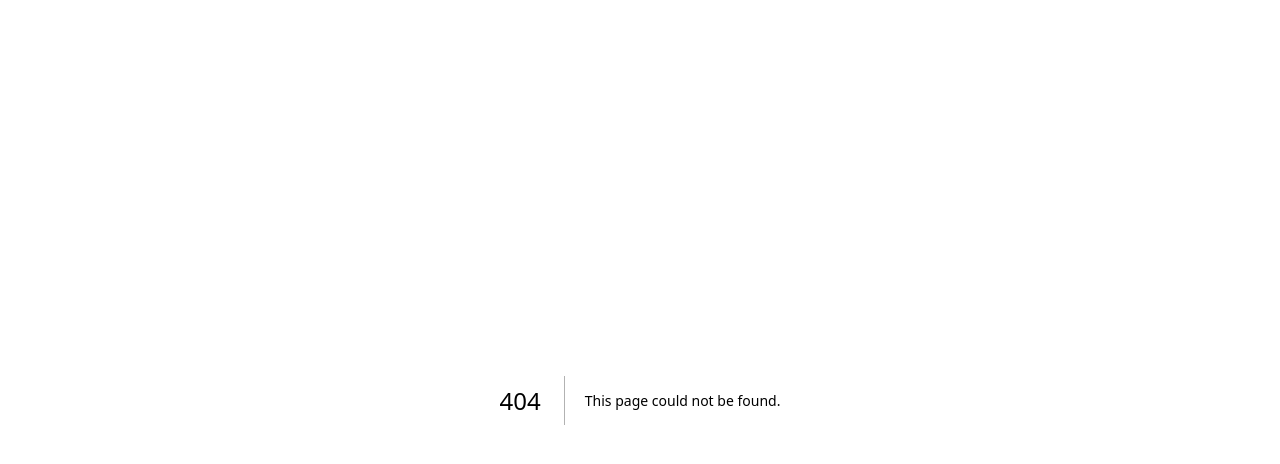
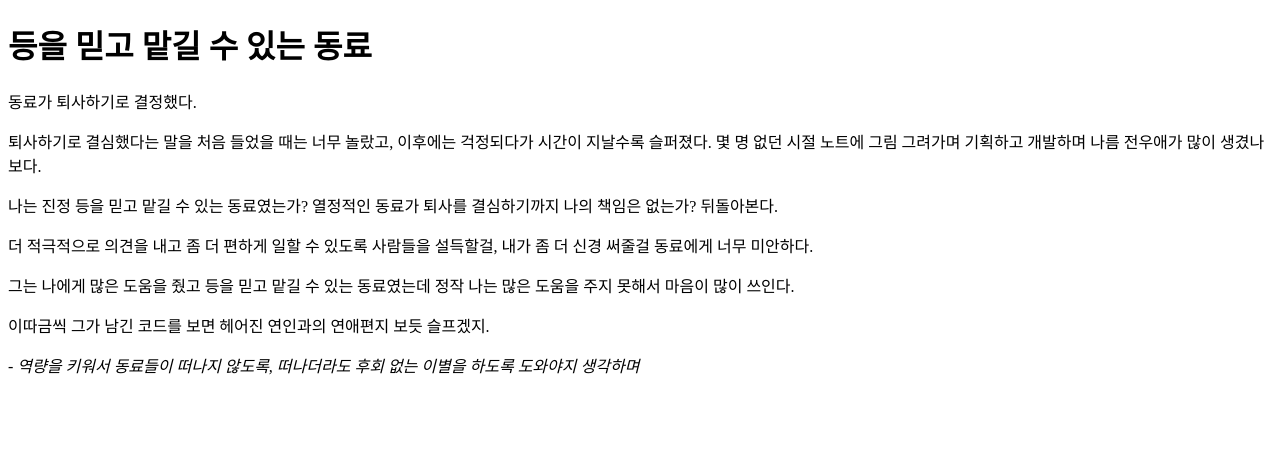
Before and after one commit to fe-dudu/fe-dudu-nextra, a Next.js app: page /inspiration/coworker in a window 1280 px wide. Before the commit this address had no page. Shown: the top 464 px of the page. Built offline with nearby package versions, Linux system fonts and the light colour scheme.

Commit message:
Docs: resume, coworker

```diff
--- a/pages/career/carbonsaurus.mdx
+++ b/pages/career/carbonsaurus.mdx
@@ -4,13 +4,17 @@
 
 상황: 3개 Application을 Monorepo 구조로 통합하여 코드 재사용성, 관리 효율성, 개발 생산성 향상 필요
 
-과제: 라이브러리 버전 관리를 일원화하고 API 타입 자동 생성 및 빌드 프로세스를 최적화
+과제: 라이브러리 버전 관리를 일원화하고 API 타입 자동 생성 및 코드 재사용성 개선
 
 행동 1: 모든 Application이 Next.js로 구축되어 있어 Turborepo를 적용함으로써 효율적인 ci, test 관리 및 빠른 적용
 
 행동 2: pnpm의 catalog 기능을 활용하여 모든 프로젝트에서 동일한 라이브러리 버전을 사용
 
 행동 3: openapi-typescript를 적용하여 API 변경 사항이 발생할 때마다 수작업 없이 최신 타입 반영
+
+행동 4: openapi-react-query를 적용하여 약 150개 이상의 API hook을 2개로 개선
+
+행동 5: 공통 UI, Util을 분리 시켜 코드 재사용성 개선
 
 결과: Frontend 코드 재사용성, 관리 효율성, 개발 생산성을 향상시켜 서비스 개발 속도 향상
 
--- a/pages/inspiration/_meta.tsx
+++ b/pages/inspiration/_meta.tsx
@@ -1,9 +1,11 @@
 export default {
+  coworker: {
+    title: '등을 믿고 맡길 수 있는 동료',
+  },
   'nonviolent-communication': {
-    title: '비폭력 대화'
+    title: '비폭력 대화',
   },
   trippy: {
     title: 'Trippy',
   },
-
 }
--- /dev/null
+++ b/pages/inspiration/coworker.mdx
@@ -0,0 +1,15 @@
+# 등을 믿고 맡길 수 있는 동료
+
+동료가 퇴사하기로 결정했다.
+
+퇴사하기로 결심했다는 말을 처음 들었을 때는 너무 놀랐고, 이후에는 걱정되다가 시간이 지날수록 슬퍼졌다. 몇 명 없던 시절 노트에 그림 그려가며 기획하고 개발하며 나름 전우애가 많이 생겼나 보다.
+
+나는 진정 등을 믿고 맡길 수 있는 동료였는가? 열정적인 동료가 퇴사를 결심하기까지 나의 책임은 없는가? 뒤돌아본다.
+
+더 적극적으로 의견을 내고 좀 더 편하게 일할 수 있도록 사람들을 설득할걸, 내가 좀 더 신경 써줄걸 동료에게 너무 미안하다.
+
+그는 나에게 많은 도움을 줬고 등을 믿고 맡길 수 있는 동료였는데 정작 나는 많은 도움을 주지 못해서 마음이 많이 쓰인다.
+
+이따금씩 그가 남긴 코드를 보면 헤어진 연인과의 연애편지 보듯 슬프겠지.
+
+*- 역량을 키워서 동료들이 떠나지 않도록, 떠나더라도 후회 없는 이별을 하도록 도와야지 생각하며*
```
